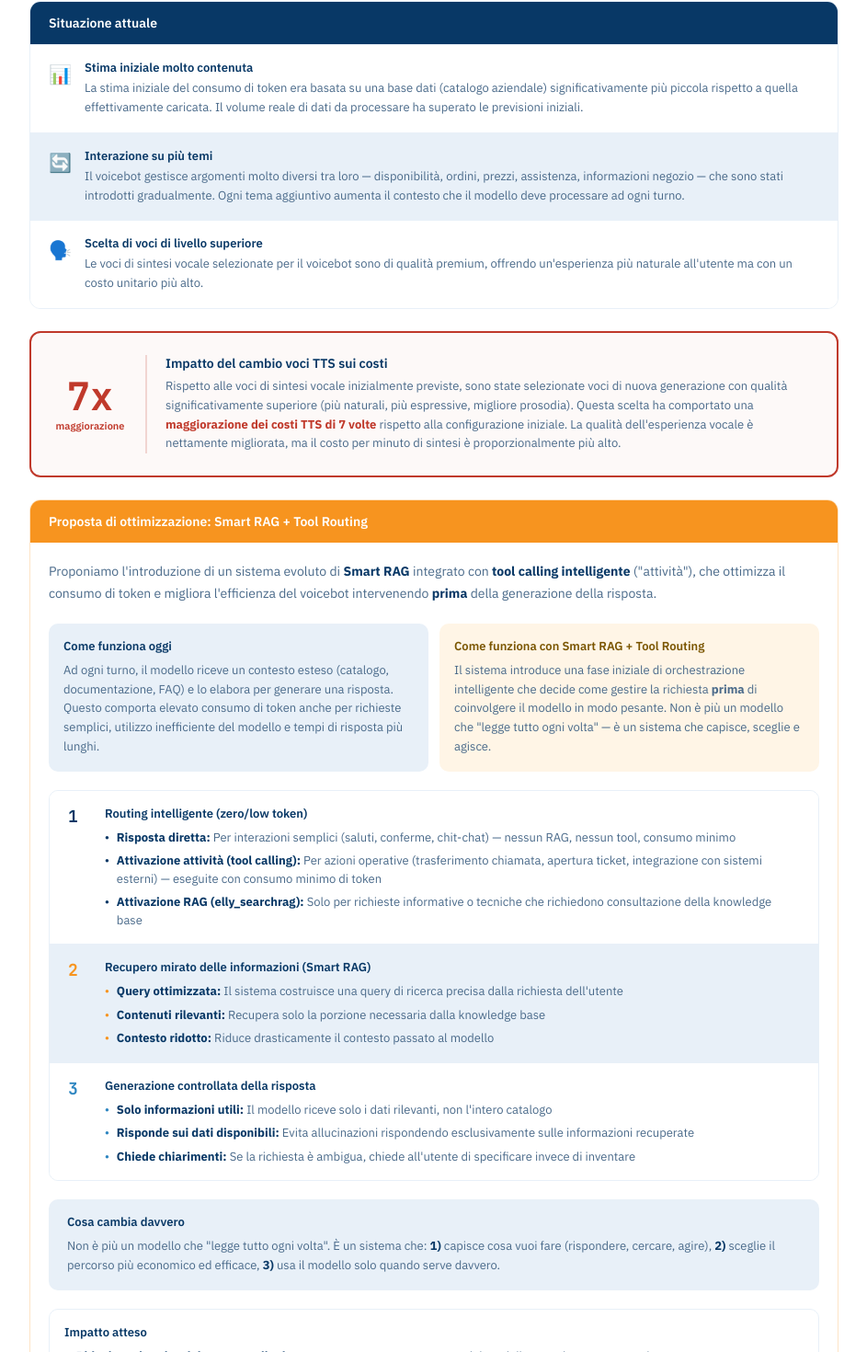
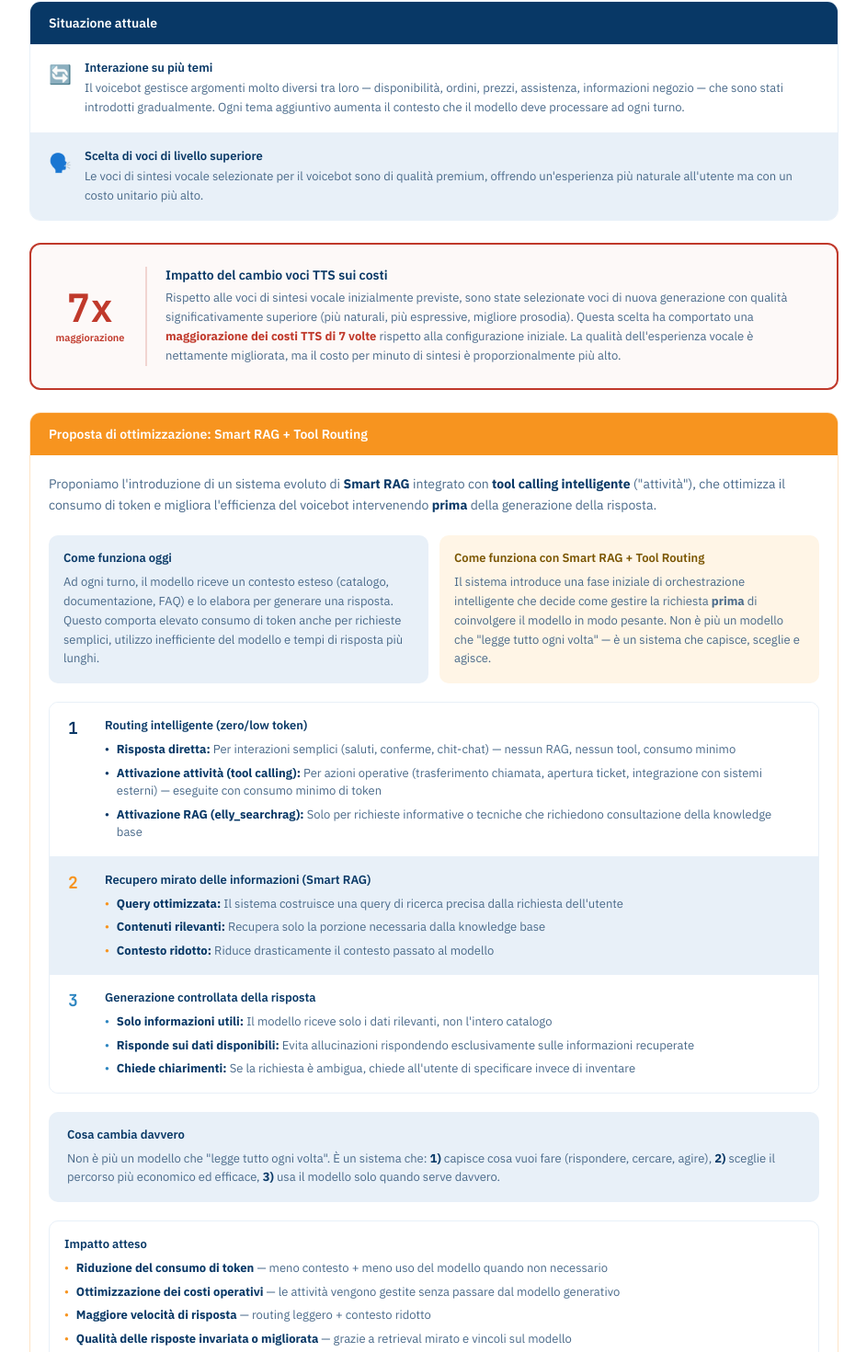
Before and after one commit to lamb91/dashboard-utility-operations, a React (Vite) app: page / in a window 1280 px wide. Shown: the part 6503-7973 px from the top of the page at 92% size, without its empty margins (168-1111 px from the left). Built offline with nearby package versions, Linux system fonts and the light colour scheme.

Commit message:
Rimossa stima iniziale, rimosso drastica

```diff
--- a/src/App.jsx
+++ b/src/App.jsx
@@ -1132,7 +1132,6 @@ export default function App() {
           <div style={{ border: `1px solid ${paleNavy}`, borderRadius: "12px", overflow: "hidden", marginBottom: "1.5rem" }}>
             <div style={{ background: navy, color: white, padding: "14px 20px", fontSize: "14px", fontWeight: 600 }}>Situazione attuale</div>
             {[
-              { icon: "📊", t: "Stima iniziale molto contenuta", d: "La stima iniziale del consumo di token era basata su una base dati (catalogo aziendale) significativamente più piccola rispetto a quella effettivamente caricata. Il volume reale di dati da processare ha superato le previsioni iniziali." },
               { icon: "🔄", t: "Interazione su più temi", d: "Il voicebot gestisce argomenti molto diversi tra loro — disponibilità, ordini, prezzi, assistenza, informazioni negozio — che sono stati introdotti gradualmente. Ogni tema aggiuntivo aumenta il contesto che il modello deve processare ad ogni turno." },
               { icon: "🗣️", t: "Scelta di voci di livello superiore", d: "Le voci di sintesi vocale selezionate per il voicebot sono di qualità premium, offrendo un'esperienza più naturale all'utente ma con un costo unitario più alto." },
             ].map((item, i) => (
@@ -1234,7 +1233,7 @@ export default function App() {
                 <div style={{ fontSize: "13px", fontWeight: 600, color: navy, marginBottom: "8px" }}>Impatto atteso</div>
                 <div style={{ display: "flex", flexDirection: "column", gap: "6px" }}>
                   {[
-                    { t: "Riduzione drastica del consumo di token", d: "meno contesto + meno uso del modello quando non necessario" },
+                    { t: "Riduzione del consumo di token", d: "meno contesto + meno uso del modello quando non necessario" },
                     { t: "Ottimizzazione dei costi operativi", d: "le attività vengono gestite senza passare dal modello generativo" },
                     { t: "Maggiore velocità di risposta", d: "routing leggero + contesto ridotto" },
                     { t: "Qualità delle risposte invariata o migliorata", d: "grazie a retrieval mirato e vincoli sul modello" },
```
